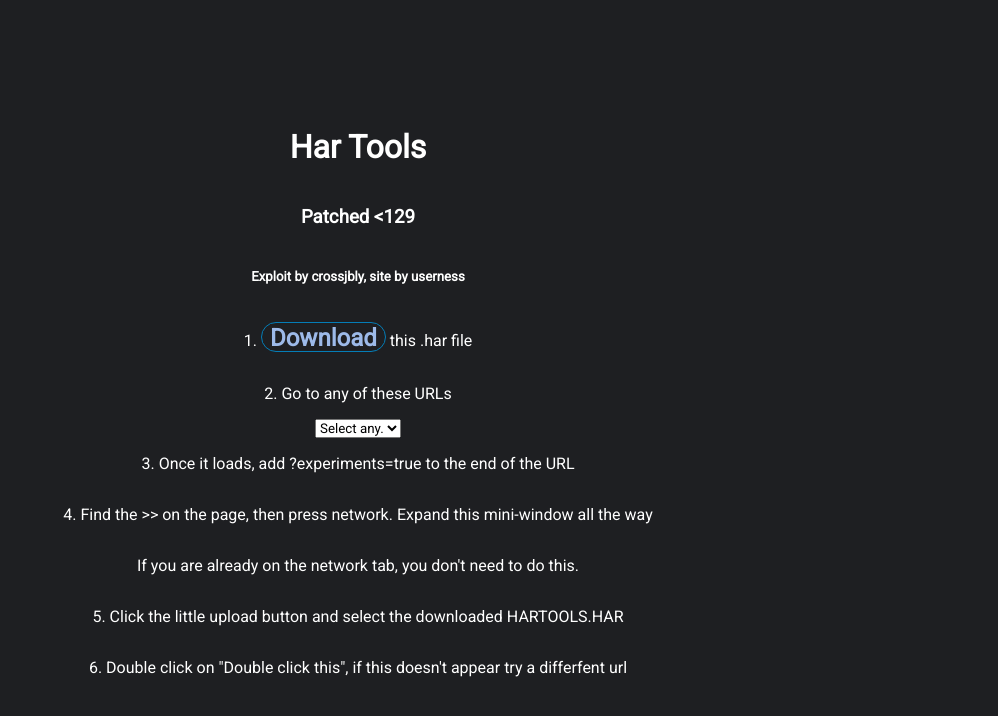
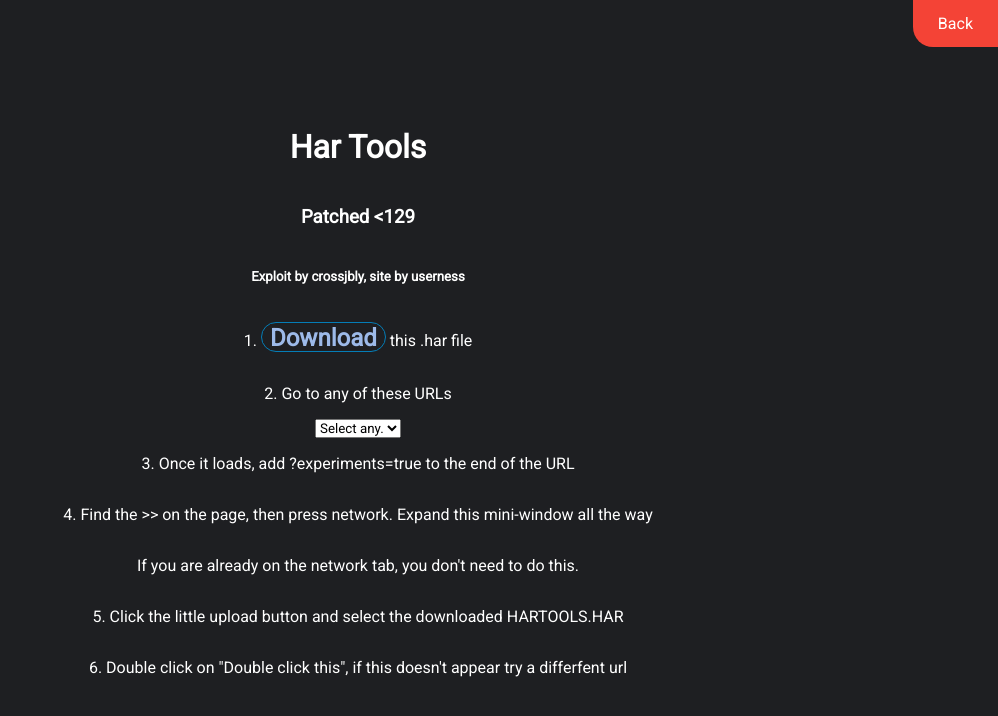
Before and after one commit to userness/snowman3, a plain HTML site: page har.html in a window 1280 px wide. Shown: the whole page, without its empty margins (282-1280 px from the left). Drawn offline with Linux system fonts and the light colour scheme.

Commit message:
Update har.html

```diff
--- a/har.html
+++ b/har.html
@@ -69,6 +69,7 @@
   			box-sizing: border-box;
     </style>
  <h1>Har Tools</h1>
+ <a href="index.html" style="position: absolute; top: 0; right: 0; border: 0; border-radius: 0 0 0 20px; background-color: #f44336; color: white; padding: 14px 25px; text-align: center; text-decoration: none; display: inline-block;" >Back</a>
  <h3>Patched <129</h3>
  <h5>Exploit by crossjbly, site by userness</h5>
  <p>1. <button onclick="window.open('https://github.com/T3M1N4L/rigtools-updated-ui/releases/download/5%7C20%7C25/hartools-20250520-183709.har')">Download</button> this .har file</p>
```
